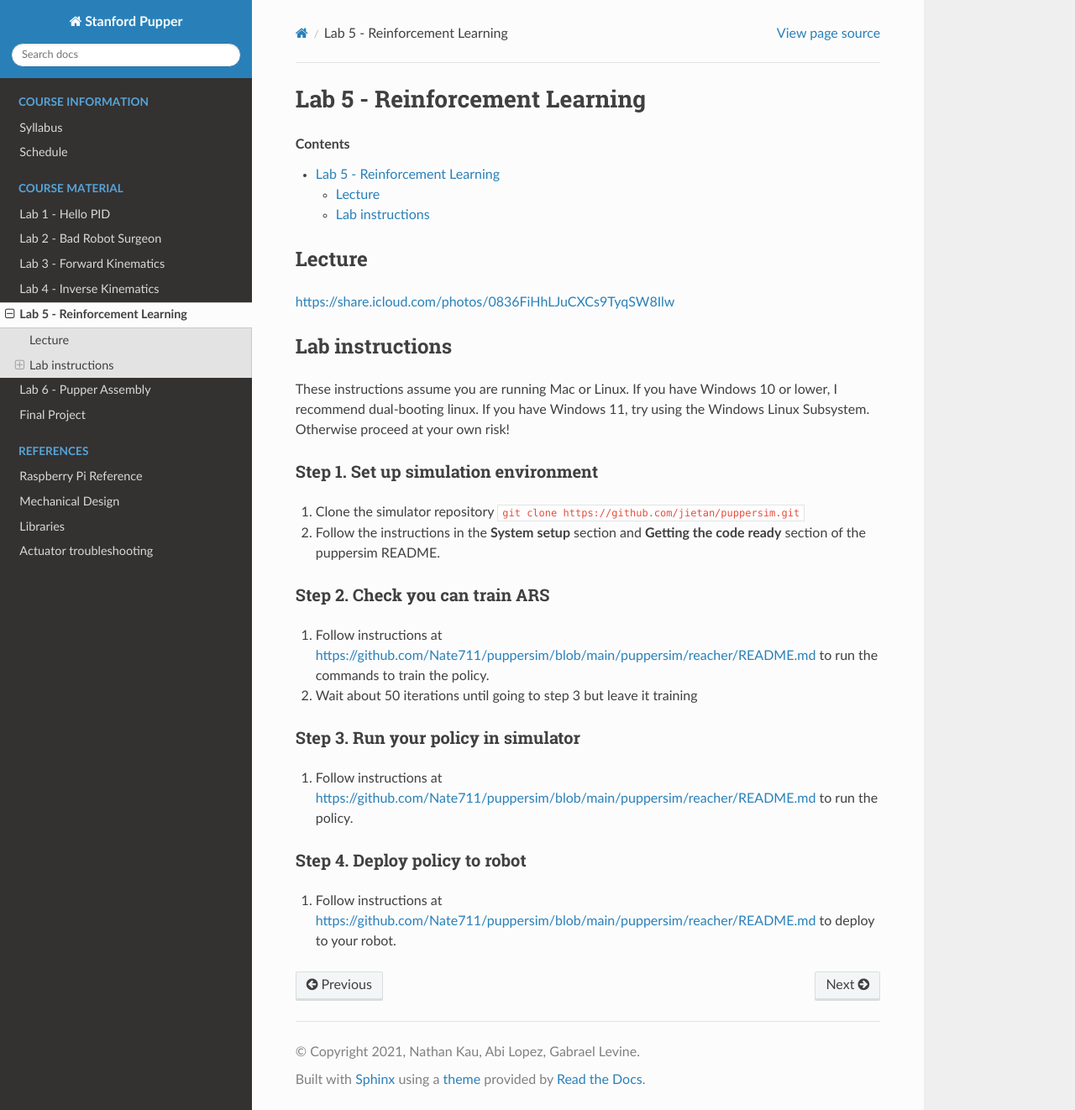
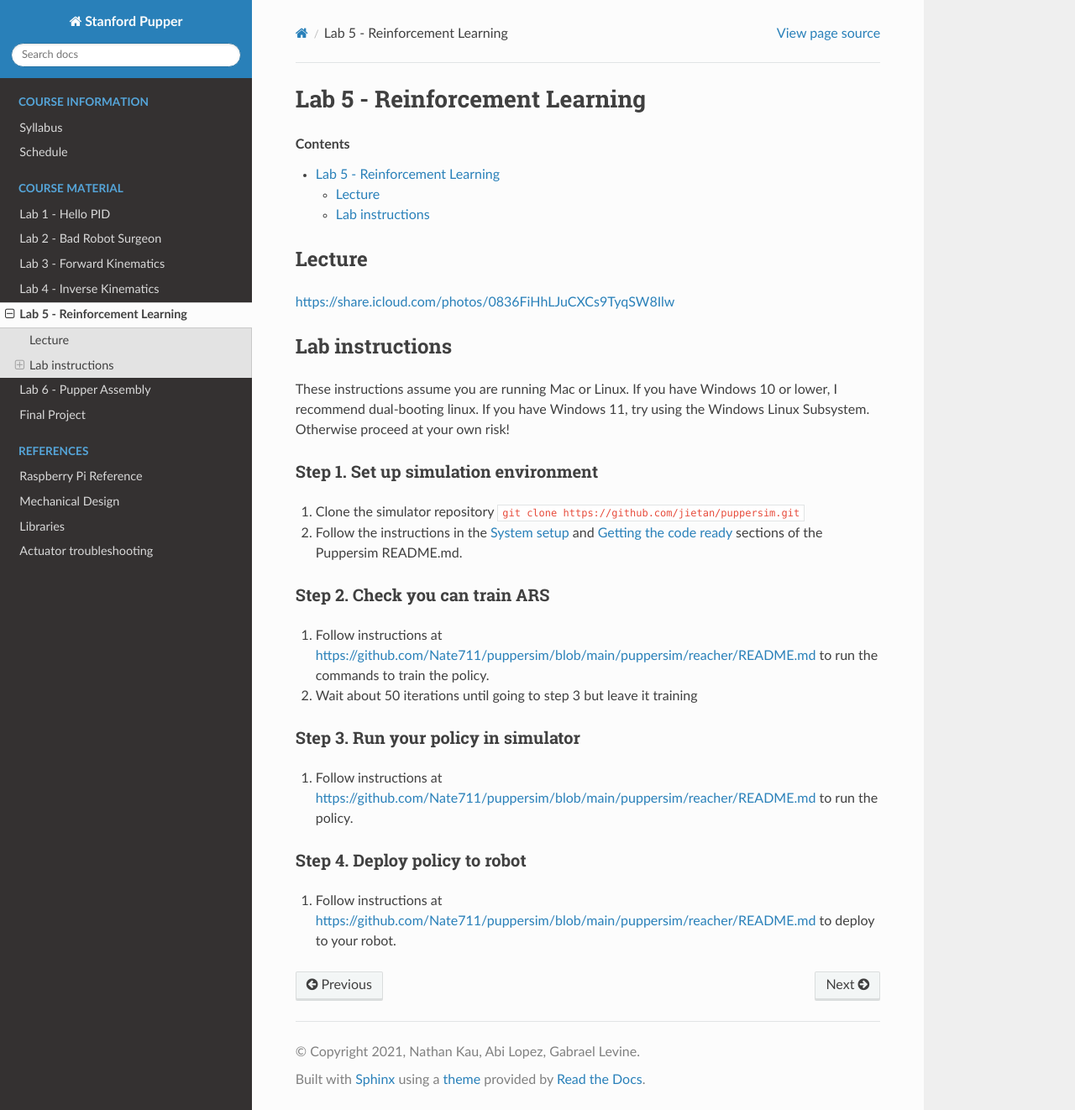
Before and after one commit to stanfordroboticsclub/pupperv3-independent-study, a Sphinx documentation site: the page built from docs/course-material/lab-5-spr22.rst, in a window 1280 px wide and 1322 px high. Shown: the whole window at 84% size. Built offline with Sphinx 7.4.7 and the Read the Docs theme 2.0.0, drawn with Linux system fonts in a browser that asks for light colours.

Commit message:
add better links to setup

```diff
--- a/docs/course-material/lab-5-spr22.rst
+++ b/docs/course-material/lab-5-spr22.rst
@@ -17,7 +17,7 @@
 Step 1. Set up simulation environment
 ^^^^^^^^^^^^^^^^^^^^^^^^^^^^^^^^^^^^^^^^^^^^^^^^^^^^^^^^^^
 #. Clone the simulator repository ``git clone https://github.com/jietan/puppersim.git``
-#. Follow the instructions in the **System setup** section and **Getting the code ready** section of the puppersim README.
+#. Follow the instructions in the `System setup <https://github.com/jietan/puppersim#system-setup/>`_ and `Getting the code ready <https://github.com/jietan/puppersim#getting-the-code-ready/>`_ sections of the Puppersim README.md.
 
 Step 2. Check you can train ARS
 ^^^^^^^^^^^^^^^^^^^^^^^^^^^^^^^^
```
